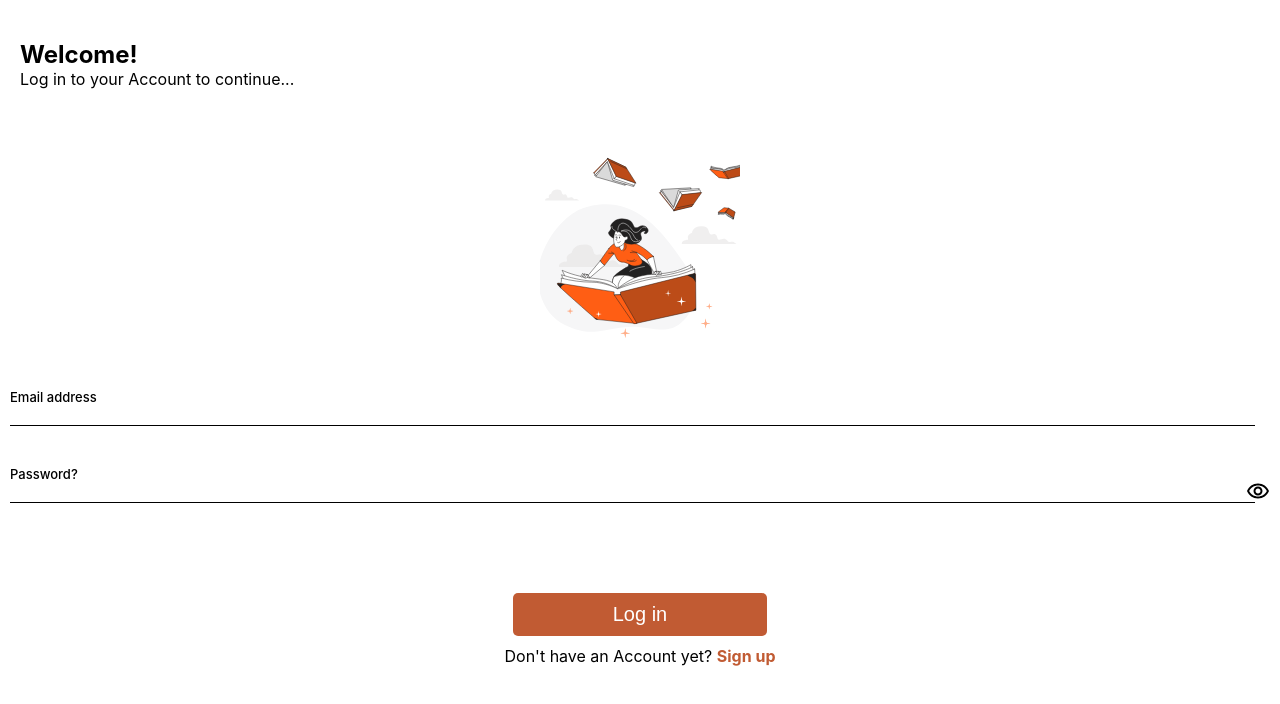
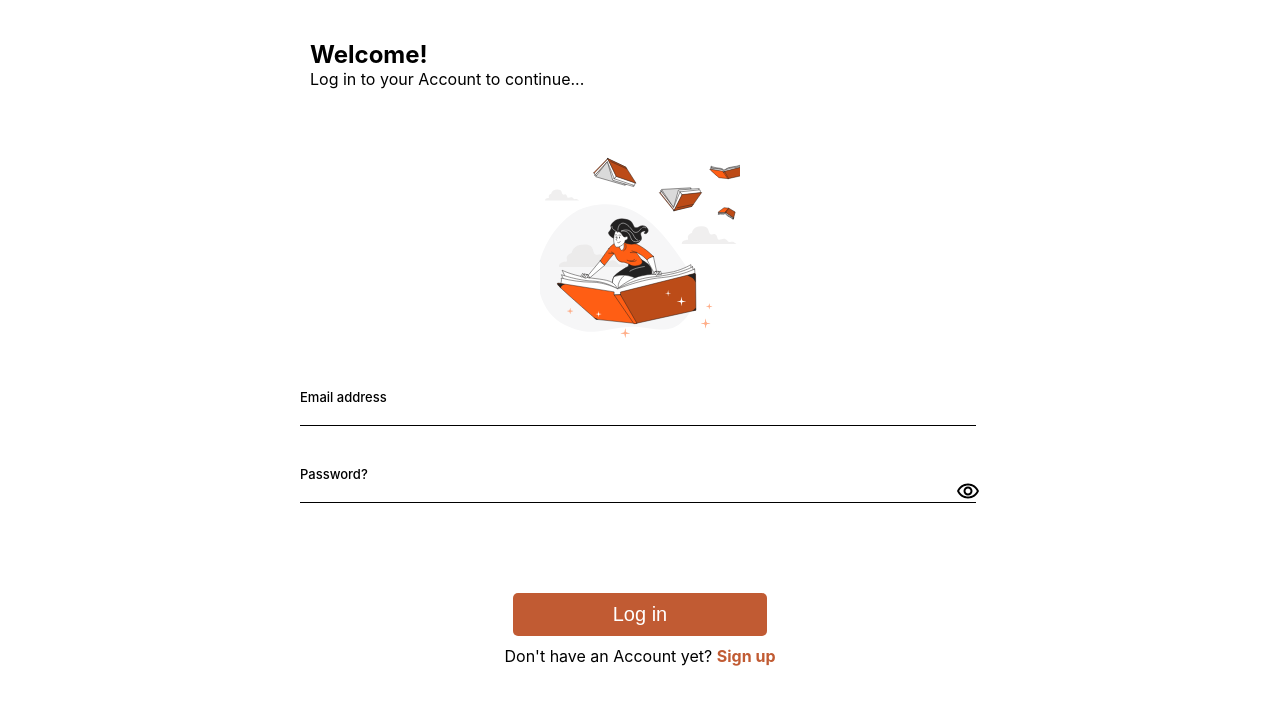
Before and after one commit to Fitzstiles/library, a Next.js app: page /login in a window 1280 px wide. Shown: the top 704 px of the page. Built offline with nearby package versions, Linux system fonts and the light colour scheme; no server answers.

Commit message:
final push

```diff
--- a/pages/index.js
+++ b/pages/index.js
@@ -1,6 +1,5 @@
 import Head from "next/head";
 import Selecct from "../componet/Select";
-import styles from "../styles/Home.module.css";
 
 export default function Home() {
   return (
--- a/styles/Home.module.css
+++ b/styles/Home.module.css
@@ -128,15 +128,16 @@
     font-weight: bold;
 }
 
+@media screen and (min-width:700px) {
+    .login {
+        max-width: 700px;
+        margin: auto;
+    }
+}
 
 /* Styling the login page end */
 
 /* styling the input section */
-
-/* .background__image {
-    background-image: url('https://www.quoteambition.com/wp-content/uploads/2022/03/Best-Encouraging-Quotes.jpg?ezimgfmt=ng:webp/ngcb1');
-    height: 50px;
-} */
 
 .books__input__section {
     display: flex;
```
